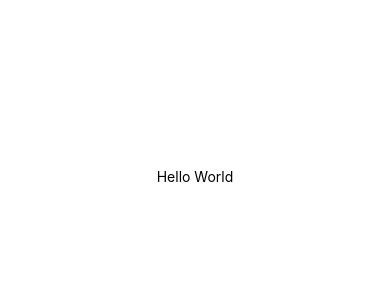
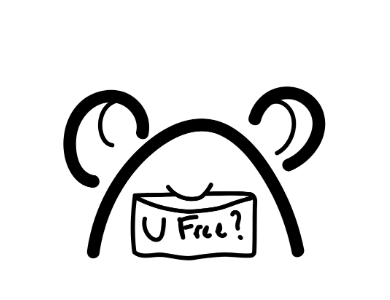
Before and after one commit to Magikro/UFree, a React Native app in the folder UFree/: screen / in a window 390 px wide. Shown: the part 246-546 px from the top of the page. Built offline with nearby package versions, Linux system fonts and the light colour scheme.

Commit message:
app logo

```diff
--- a/UFree/App.js
+++ b/UFree/App.js
@@ -1,11 +1,11 @@
 import { StatusBar } from 'expo-status-bar';
-import { StyleSheet, Text, View } from 'react-native';
+import { StyleSheet, Text, View, Image } from 'react-native';
 
 export default function App() {
   console.log("App executed");
   return (
     <View style={styles.container}>
-      <Text>Hello World</Text>
+      <Image style ={styles.logo} source={require("./assets/ufreeFrog.png")}/>
       <StatusBar style="auto" />
     </View>
   );
@@ -18,4 +18,9 @@ const styles = StyleSheet.create({
     alignItems: 'center',
     justifyContent: 'center',
   },
+  logo: {
+    width: 275,
+    height: 275,
+    resizeMode: 'contain',
+  },
 });
```
Also changed, not shown: UFree/assets/ufreeFrog.png (added).
